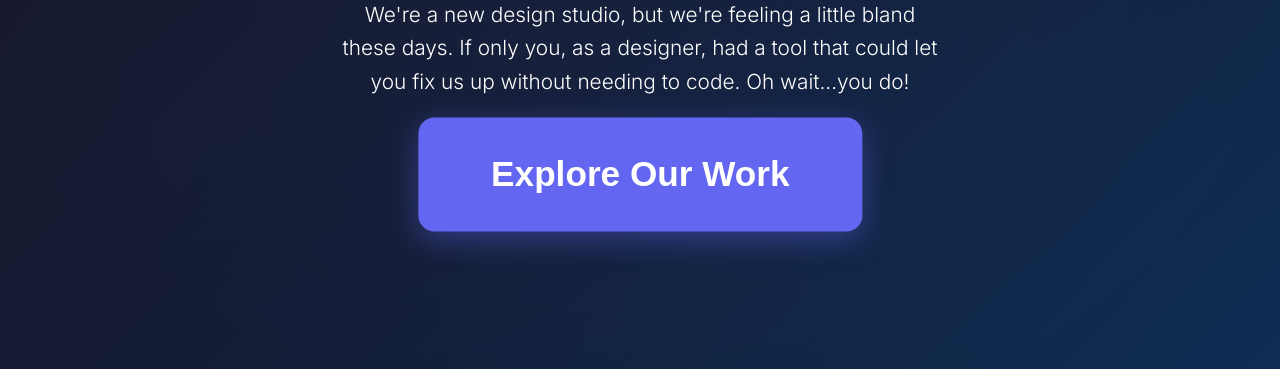
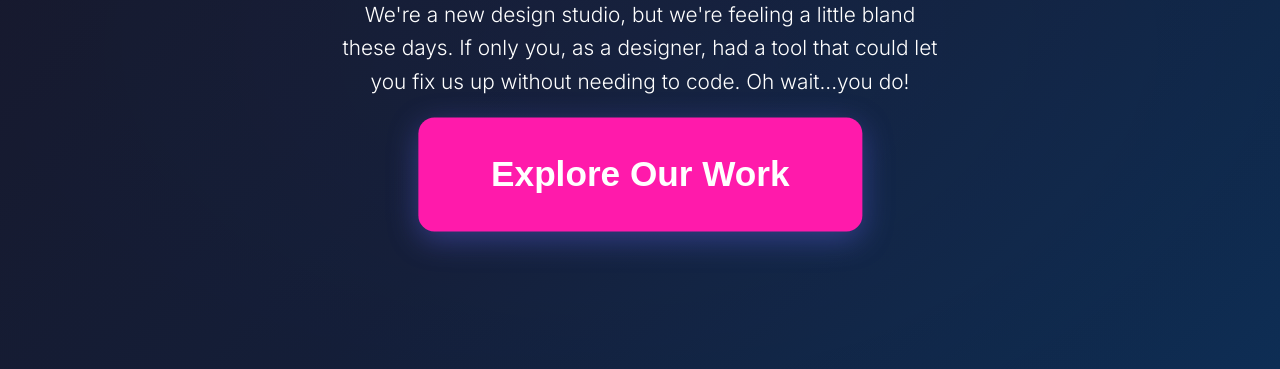
Before and after one commit to rivet-design/demo-design, a plain HTML site: page index.html in a window 1280 px wide. Shown: the part 431-800 px from the top of the page. Drawn offline with Linux system fonts and the light colour scheme; a script that the page names is missing.

Commit message:
style: updated button.cta-button styles (backgroundcolor)
Element: button.cta-button
XPath: //*[@id="hero"]/div[1]/button[1]

Generated by Rivet Visual Editor

```diff
--- a/index.html
+++ b/index.html
@@ -33,7 +33,7 @@
             <div class="hero-content">
                 <h1>(Un)Creative Design Studio</h1>
                 <p>We're a new design studio, but we're feeling a little bland these days. If only you, as a designer, had a tool that could let you fix us up without needing to code. Oh wait...you do!</p>
-                <button class="cta-button" style="transform: scale(2) !important;">Explore Our Work</button>
+                <button class="cta-button" style="transform: scale(2) !important; background-color: #ff1aab !important;">Explore Our Work</button>
             </div>
         </section>
 
```
